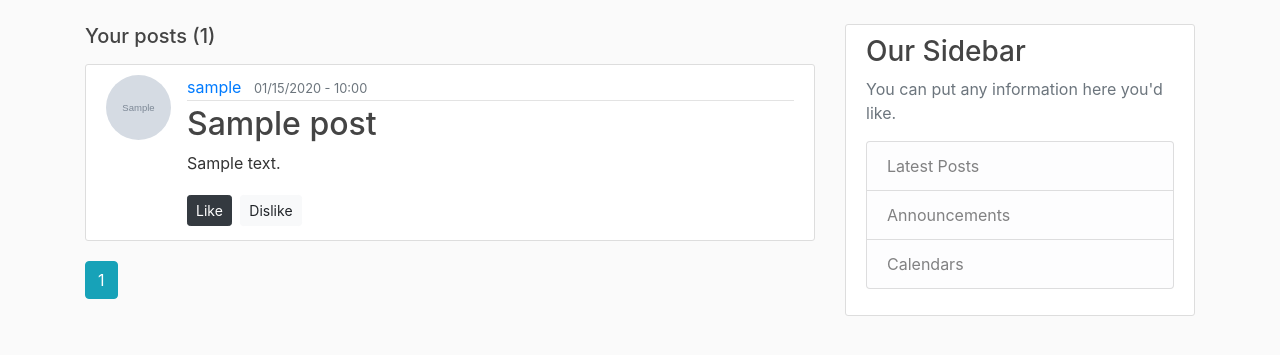
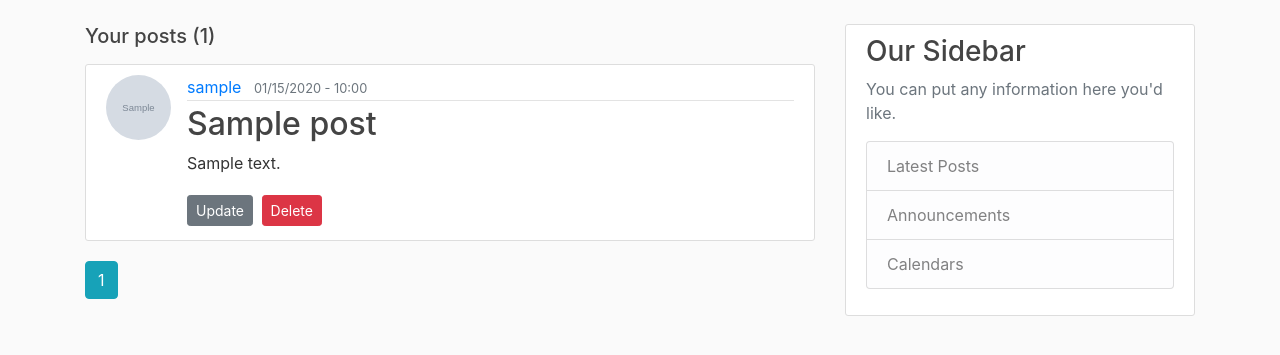
Before and after one commit to ZENALC/flask-example, a Flask app: a page that uses flask_example/templates/users/user_posts.html in a window 1280 px wide. Shown: the part 56-411 px from the top of the page. Run offline with Flask 2, Linux system fonts and the light colour scheme; a user stored in the database is signed in; tables that the repository leaves empty hold one stand-in row (values such as "Sample post"); grey boxes marked "Sample" are stand-in pictures; parts of the project's set-up code (start-up, migrations or seed data) failed here and were passed over; some libraries are stand-ins or nearby versions.

Commit message:
edit layout

```diff
--- a/flask_example/templates/users/user_posts.html
+++ b/flask_example/templates/users/user_posts.html
@@ -24,10 +24,39 @@
                   <h2><a class="article-title" href="{{ url_for('posts.post', post_id=post.id) }}">{{ post.title }}</a></h2>
                   <p class="article-content">{{ post.content }}</p>
 
-                  <form action="" method="POST">
-                    <input class="btn btn-dark btn-sm" name="like" type="submit" value="Like">
-                    <input class="btn btn-light btn-sm m-1" name="dislike" type="submit" value="Dislike">
-                  </form>
+                  {% if post.author == current_user %}
+                      <div>
+                        <a class="btn btn-secondary btn-sm mt-1 mb-1" href="{{ url_for('posts.update_post', post_id=post.id) }}">Update</a>
+                        <button type="button" class="btn btn-danger btn-sm m-1" data-toggle="modal" data-target="#deleteModal">Delete</button>
+                        <!-- Modal -->
+                        <div class="modal fade" id="deleteModal" tabindex="-1" role="dialog" aria-labelledby="deleteModalLabel" aria-hidden="true">
+                          <div class="modal-dialog" role="document">
+                            <div class="modal-content">
+                              <div class="modal-header">
+                                <h5 class="modal-title" id="deleteModalLabel">Delete Post?</h5>
+                                <button type="button" class="close" data-dismiss="modal" aria-label="Close">
+                                  <span aria-hidden="true">&times;</span>
+                                </button>
+                              </div>
+                              <div class="modal-body">
+                                Once you delete the post, it cannot be undone.
+                              </div>
+                              <div class="modal-footer">
+                                <button type="button" class="btn btn-secondary" data-dismiss="modal">Close</button>
+                                <form action="{{ url_for('posts.delete_post', post_id=post.id) }}" method="POST">
+                                    <input class="btn btn-danger" type="submit" value="Delete">
+                                </form>
+                              </div>
+                            </div>
+                          </div>
+                        </div>
+                      </div>
+                  {% endif %}
+
+{#                  <form action="" method="POST">#}
+{#                    <input class="btn btn-dark btn-sm" name="like" type="submit" value="Like">#}
+{#                    <input class="btn btn-light btn-sm m-1" name="dislike" type="submit" value="Dislike">#}
+{#                  </form>#}
               </div>
             </article>
         {% endfor %}
```
Also changed, not shown: flask_example/templates/posts/post.html (+6 -6 lines).
